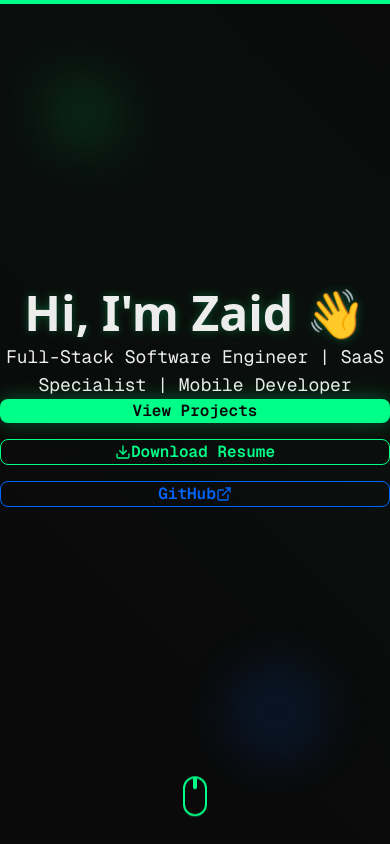
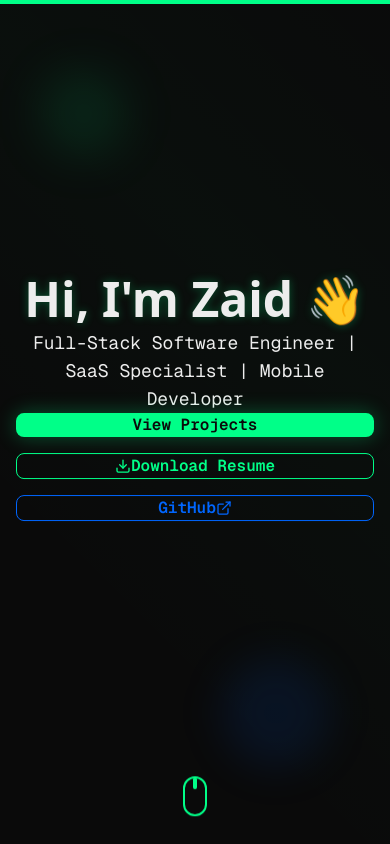
Before and after one commit to ZaidNx/portfolio, a Next.js app: page / in a window 390 px wide. Shown: the top 844 px of the page. Built offline with nearby package versions, Linux system fonts and the light colour scheme.

Commit message:
Enhance layout consistency by standardizing section padding across the application

```diff
--- a/src/app/globals.css
+++ b/src/app/globals.css
@@ -133,3 +133,24 @@ body {
 .float {
   animation: float 3s ease-in-out infinite;
 }
+
+/* Section horizontal padding */
+section.py-20.px-8.sm\:px-12.lg\:px-16.bg-muted.relative.min-h-screen.flex.items-center.justify-center {
+  padding-left: 16px;
+  padding-right: 16px;
+}
+
+section.py-20.px-8.sm\:px-12.lg\:px-16.relative.bg-background.min-h-screen.flex.items-center.justify-center {
+  padding-left: 16px;
+  padding-right: 16px;
+}
+
+section.relative.min-h-screen.flex.items-center.justify-center.overflow-hidden.px-8.sm\:px-12.lg\:px-16 {
+  padding-left: 16px;
+  padding-right: 16px;
+}
+
+footer.py-12.px-8.sm\:px-12.lg\:px-16.border-t.border-border.bg-background.relative {
+  padding-left: 16px;
+  padding-right: 16px;
+}
--- a/src/app/page.tsx
+++ b/src/app/page.tsx
@@ -52,7 +52,7 @@ export default function Home() {
       <ScrollProgress />
 
       {/* Hero Section with Parallax */}
-      <section className="relative min-h-screen flex items-center justify-center overflow-hidden px-4 sm:px-6 lg:px-8">
+      <section className="relative min-h-screen flex items-center justify-center overflow-hidden px-8 sm:px-12 lg:px-16">
         <div className="absolute inset-0 matrix-bg opacity-20"></div>
 
         {/* Floating background elements */}
@@ -161,7 +161,7 @@ export default function Home() {
 
       {/* Featured Project Section */}
       {featuredProject && (
-        <section className="py-20 px-4 sm:px-6 lg:px-8 bg-muted relative min-h-screen flex items-center justify-center">
+        <section className="py-20 px-8 sm:px-12 lg:px-16 bg-muted relative min-h-screen flex items-center justify-center">
           {/* Background container to prevent content bleeding through */}
           <div className="absolute inset-0 bg-muted"></div>
 
@@ -349,7 +349,7 @@ export default function Home() {
       </section>
 
       {/* Footer with Parallax */}
-      <footer className="py-12 px-4 sm:px-6 lg:px-8 border-t border-border bg-background relative">
+      <footer className="py-12 px-8 sm:px-12 lg:px-16 border-t border-border bg-background relative">
         {/* Background container to prevent content bleeding through */}
         <div className="absolute inset-0 bg-background"></div>
 
--- a/src/components/ProjectSection.tsx
+++ b/src/components/ProjectSection.tsx
@@ -18,7 +18,7 @@ export function ProjectSection({
   icon,
 }: ProjectSectionProps) {
   return (
-    <section className="py-20 px-4 sm:px-6 lg:px-8 relative bg-background min-h-screen flex items-center justify-center">
+    <section className="py-20 px-8 sm:px-12 lg:px-16 relative bg-background min-h-screen flex items-center justify-center">
       {/* Background container to prevent content bleeding through */}
       <div className="absolute inset-0 bg-background"></div>
 
```
